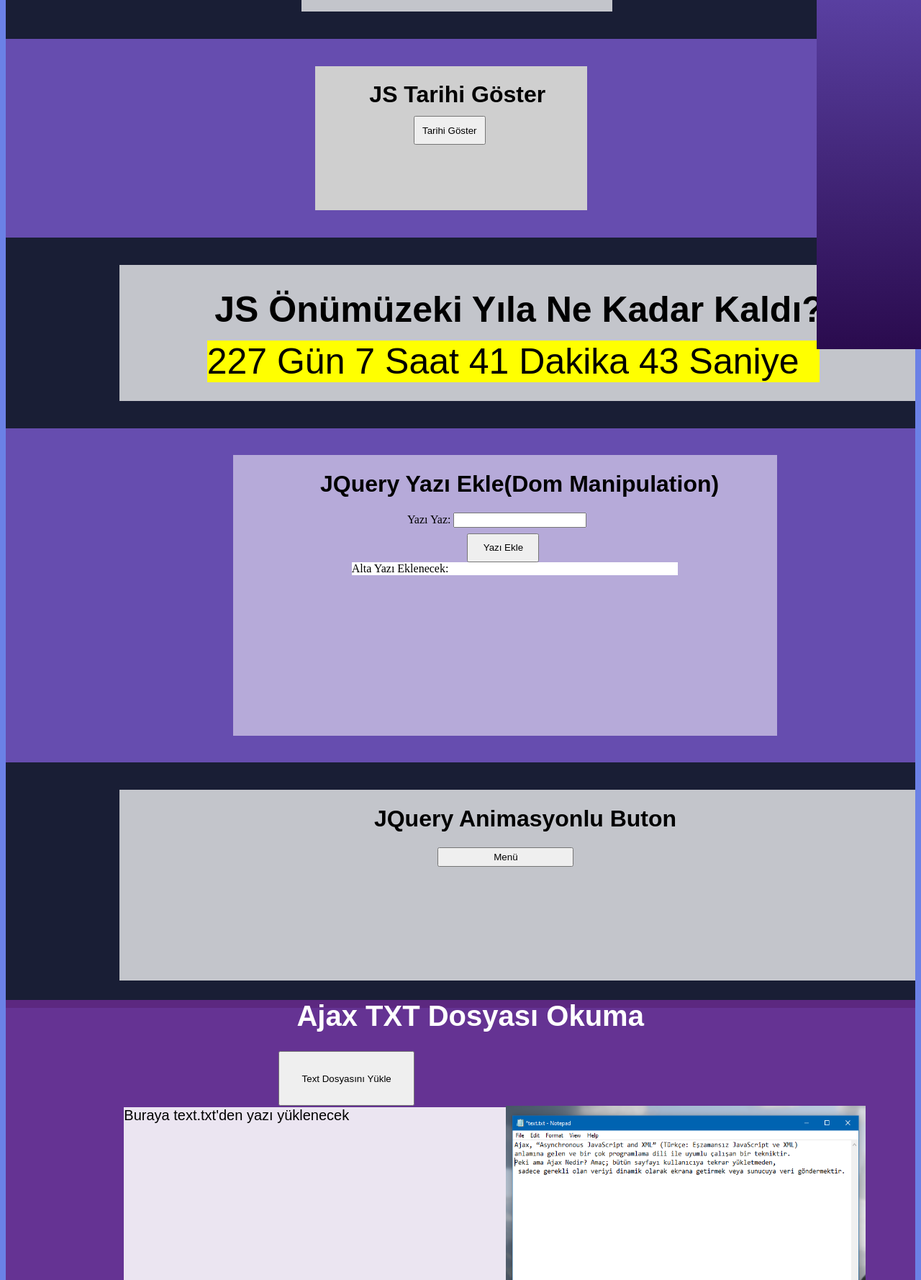
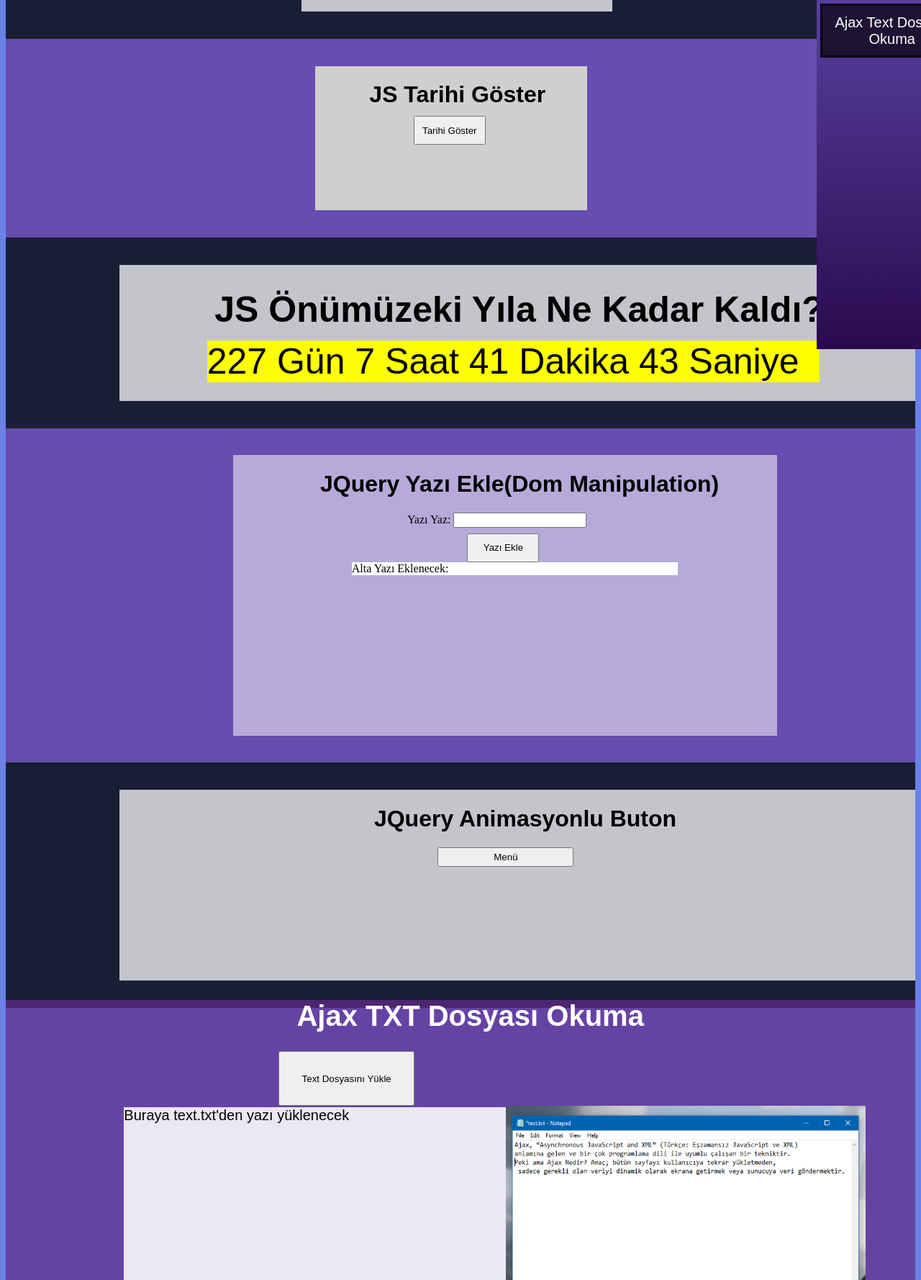
Before and after one commit to umutxmen/umutsener.github.io, a plain HTML site: page projeler.html in a window 1280 px wide. Shown: the part 702-2480 px from the top of the page at 72% size. Drawn offline with nearby package versions, Linux system fonts and the light colour scheme.

Commit message:
Update projeler.html

```diff
--- a/projeler.html
+++ b/projeler.html
@@ -67,13 +67,19 @@
              </button>
              <button style="width: 200px;height: 50px; background-color: rgba(0, 0, 0, 0.664); margin-left: 2%; margin-top: 0.2cm; border: black; border-style: double; "  onClick="document.getElementById('Tarih').scrollIntoView();">
               <p style="margin-top: 0.3cm; color: rgb(255, 255, 255); font-family: Arial, Helvetica, sans-serif; font-size: 20px;">JS Tarihi Göster</p>
-             </button> <button style="width: 200px;height: 50px; background-color: rgba(0, 0, 0, 0.664); margin-left: 2%; margin-top: 0.2cm; border: black; border-style: double; height: 2cm; "  onClick="document.getElementById('sayac').scrollIntoView();">
+             </button>
+              <button style="width: 200px;height: 50px; background-color: rgba(0, 0, 0, 0.664); margin-left: 2%; margin-top: 0.2cm; border: black; border-style: double; height: 2cm; "  onClick="document.getElementById('sayac').scrollIntoView();">
               <p style="margin-top: 0.3cm; color: rgb(255, 255, 255); font-family: Arial, Helvetica, sans-serif; font-size: 20px;">JS Önümüzeki Yıla <br/> Ne kadar Kaldı?</p>
              </button>
-            </button> <button style="width: 200px;height: 50px; background-color: rgba(0, 0, 0, 0.664); margin-left: 2%; margin-top: 0.2cm; border: black; border-style: double; height: 2cm; "  onClick="document.getElementById('yaziekle').scrollIntoView();">
+            </button>
+            <button style="width: 200px;height: 50px; background-color: rgba(0, 0, 0, 0.664); margin-left: 2%; margin-top: 0.2cm; border: black; border-style: double; height: 2cm; "  onClick="document.getElementById('yazıekle').scrollIntoView();">
               <p style="margin-top: 0.3cm; color: rgb(255, 255, 255); font-family: Arial, Helvetica, sans-serif; font-size: 20px;">JQuery Yazı Ekle</p>
-             </button></button> <button style="width: 200px;height: 50px; background-color: rgba(0, 0, 0, 0.664); margin-left: 2%; margin-top: 0.2cm; border: black; border-style: double; height: 2cm; "  onClick="document.getElementById('animbuton').scrollIntoView();">
+             </button></button>
+             <button style="width: 200px;height: 50px; background-color: rgba(0, 0, 0, 0.664); margin-left: 2%; margin-top: 0.2cm; border: black; border-style: double; height: 2cm; "  onClick="document.getElementById('animbuton').scrollIntoView();">
               <p style="margin-top: 0.3cm; color: rgb(255, 255, 255); font-family: Arial, Helvetica, sans-serif; font-size: 20px;">JQuery Animasyonlu Buton</p>
+             </button>
+             <button style="width: 200px;height: 50px; background-color: rgba(0, 0, 0, 0.664); margin-left: 2%; margin-top: 0.2cm; border: black; border-style: double; height: 2cm; "  onClick="document.getElementById('Ajax').scrollIntoView();">
+              <p style="margin-top: 0.3cm; color: rgb(255, 255, 255); font-family: Arial, Helvetica, sans-serif; font-size: 20px;">Ajax Text Dosyası Okuma</p>
              </button>
              </div>
 
@@ -387,7 +393,7 @@
             </div>
             </div>
           </div>
-          <div id="AjaxDemo" style="background-color: rgba(100, 42, 138, 0.89); height: 15cm; margin-top: -1cm;">
+          <div id="Ajax" style="background-color: rgba(100, 42, 138, 0.705); height: 15cm; margin-top: -1cm;">
             <h1 style="color: white; font-family: Arial, Helvetica, sans-serif; font-size: 40px; margin-left: 32%;">Ajax TXT Dosyası Okuma</h1>
             <button type="button" style="margin-left: 30%; width: 5cm; height: 2cm;" onclick="DökümanYükle()">Text Dosyasını Yükle</button>
             <img src="img/ajax.jpg" width="500px" height="300px" style="margin-left: 55%;"></img>
```
